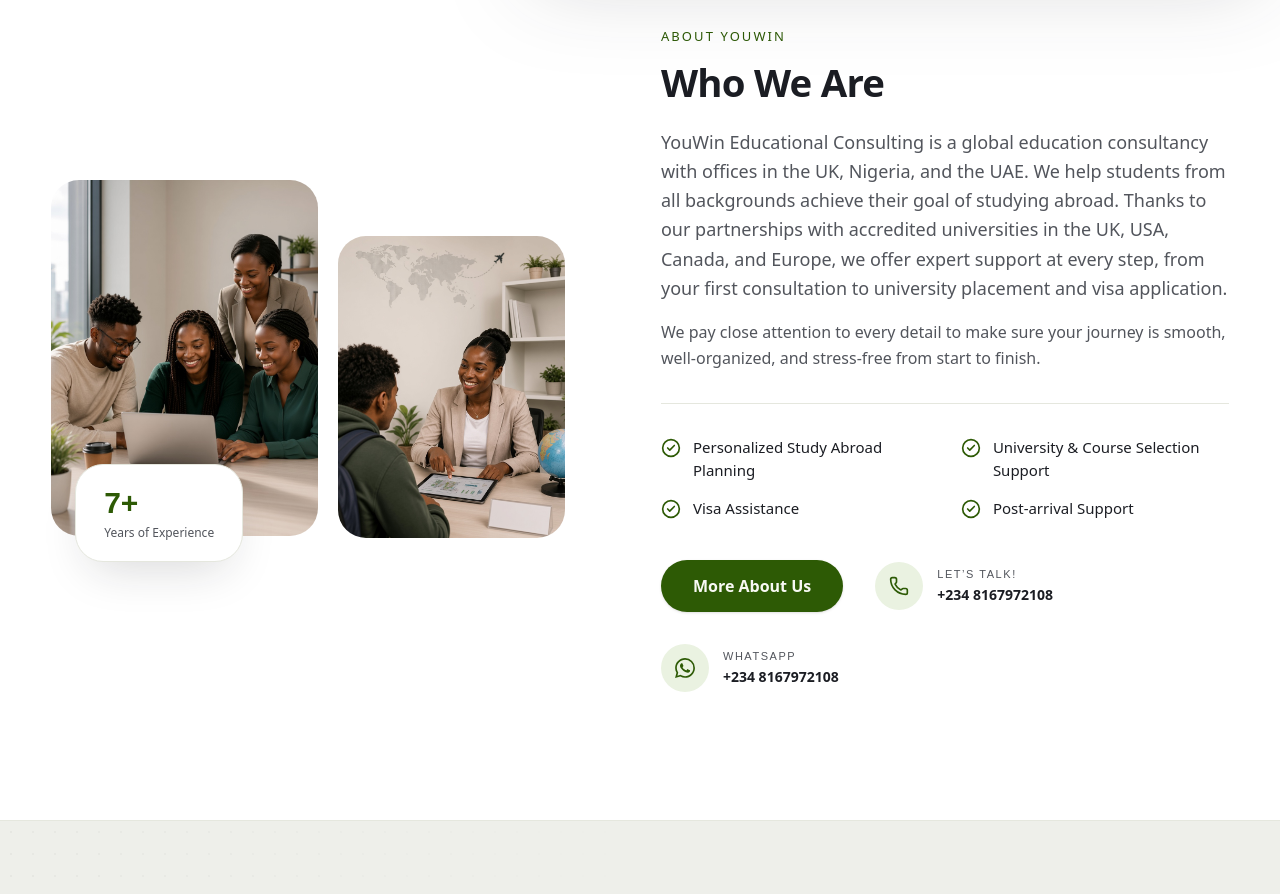
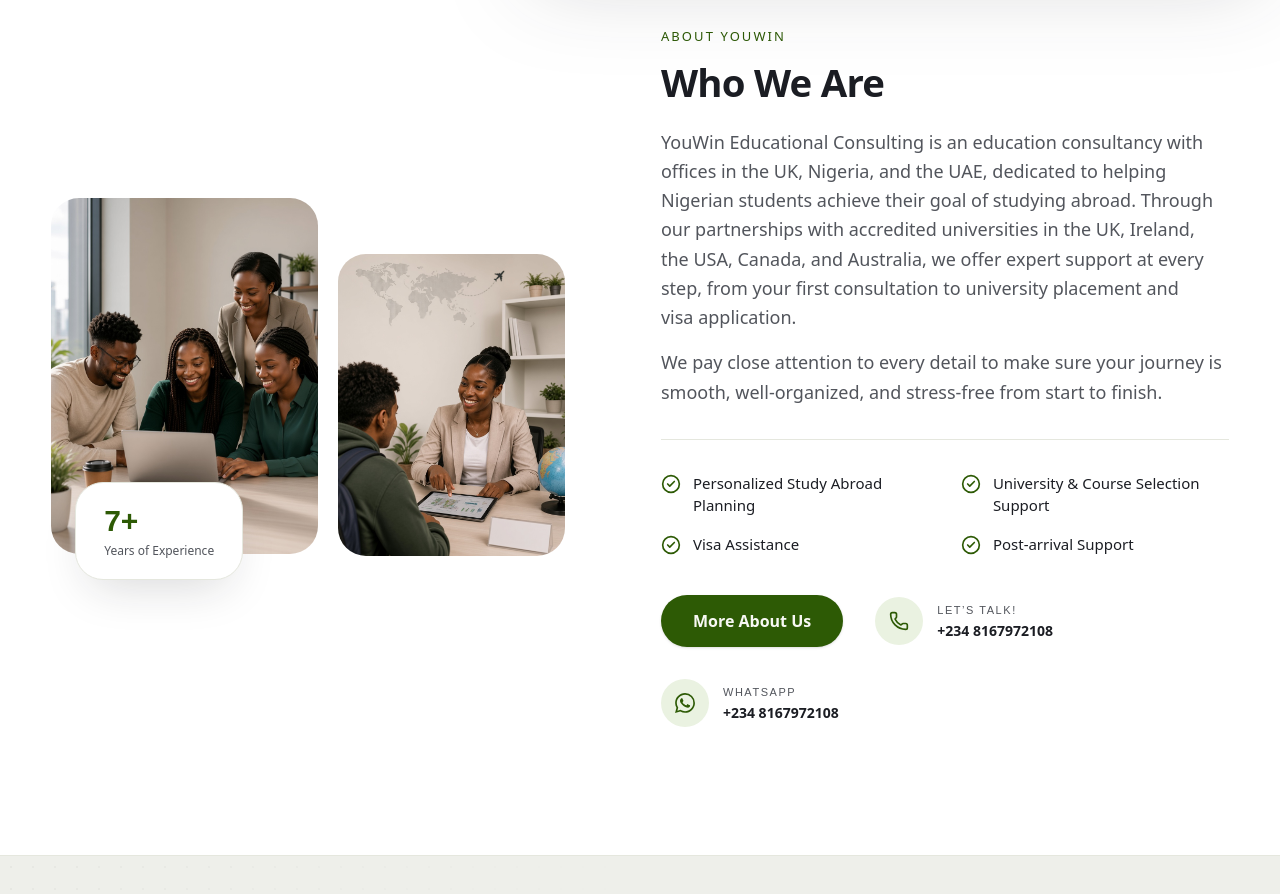
Before and after one commit to halfsaint1/Youwin, a Next.js app: page / in a window 1280 px wide. Shown: the part 1060-1954 px from the top of the page. Built offline with nearby package versions, Linux system fonts and the light colour scheme; a web font is replaced by a local one.

Commit message:
Focus About YouWin copy on Nigerian students and match paragraph sizes
Co-authored-by: Mike <halfsaint1@users.noreply.github.com>

```diff
--- a/components/sections/who-we-are.tsx
+++ b/components/sections/who-we-are.tsx
@@ -53,15 +53,15 @@ export function WhoWeAre() {
             Who We Are
           </h2>
           <p className="mt-6 max-w-2xl text-pretty text-base leading-relaxed text-muted-foreground sm:text-lg">
-            YouWin Educational Consulting is a global education consultancy
-            with offices in the UK, Nigeria, and the UAE. We help students from
-            all backgrounds achieve their goal of studying abroad. Thanks to
-            our partnerships with accredited universities in the UK, USA,
-            Canada, and Europe, we offer expert support at every step, from
-            your first consultation to university placement and visa
-            application.
+            YouWin Educational Consulting is an education consultancy with
+            offices in the UK, Nigeria, and the UAE, dedicated to helping
+            Nigerian students achieve their goal of studying abroad. Through
+            our partnerships with accredited universities in the UK, Ireland,
+            the USA, Canada, and Australia, we offer expert support at every
+            step, from your first consultation to university placement and
+            visa application.
           </p>
-          <p className="mt-4 max-w-2xl text-pretty leading-relaxed text-muted-foreground">
+          <p className="mt-4 max-w-2xl text-pretty text-base leading-relaxed text-muted-foreground sm:text-lg">
             We pay close attention to every detail to make sure your journey is
             smooth, well-organized, and stress-free from start to finish.
           </p>
```
